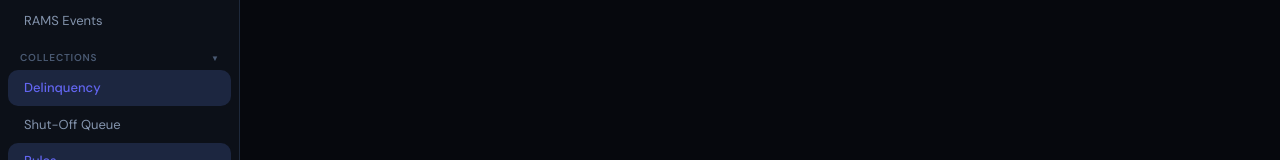
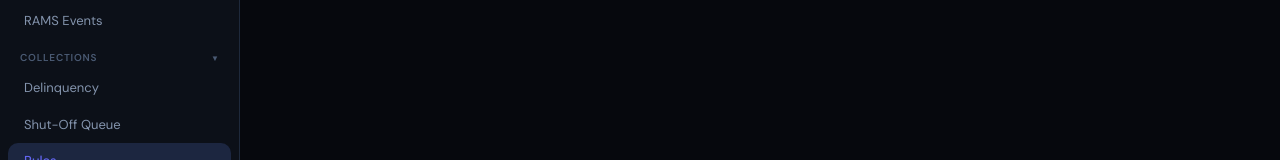
Before and after one commit to rchejarla/utility-cis, a Next.js app in the folder packages/web/: page /delinquency/rules in a window 1280 px wide. Shown: the part 526-686 px from the top of the page. Built offline with nearby package versions, Linux system fonts and the light colour scheme; no server answers; what @fortawesome/pro-regular-svg-icons, @fortawesome/pro-solid-svg-icons would draw is missing.

Commit message:
fix: sidebar highlights best-matching item, not all prefix matches

```diff
--- a/packages/web/components/sidebar.tsx
+++ b/packages/web/components/sidebar.tsx
@@ -231,7 +231,13 @@ function CollapsibleSection({
       )}
       {(sidebarCollapsed || sectionOpen) &&
         section.items.map((item) => {
-          const isActive = pathname === item.href || (item.href !== "/" && pathname.startsWith(item.href + "/"));
+          const exactMatch = pathname === item.href;
+          const prefixMatch = item.href !== "/" && pathname.startsWith(item.href + "/");
+          const hasBetterMatch = !exactMatch && prefixMatch && section.items.some(
+            (other) => other.href !== item.href && other.href.length > item.href.length &&
+              (pathname === other.href || pathname.startsWith(other.href + "/")),
+          );
+          const isActive = exactMatch || (prefixMatch && !hasBetterMatch);
           return (
             <NavItemWithPermission
               key={item.href}
```
